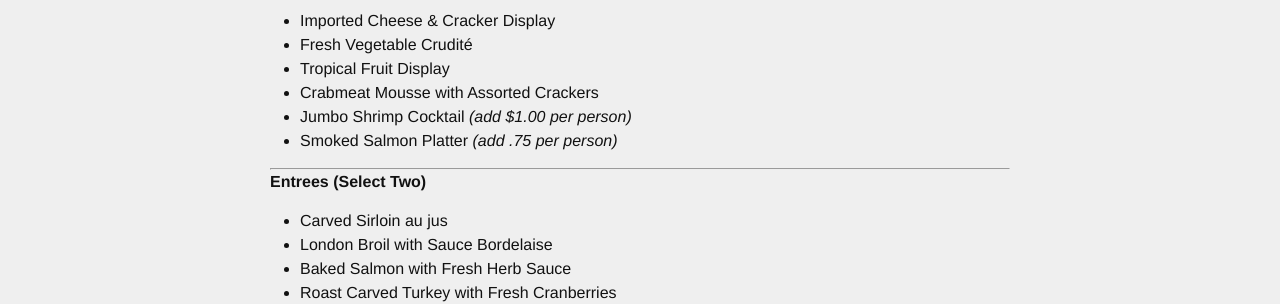
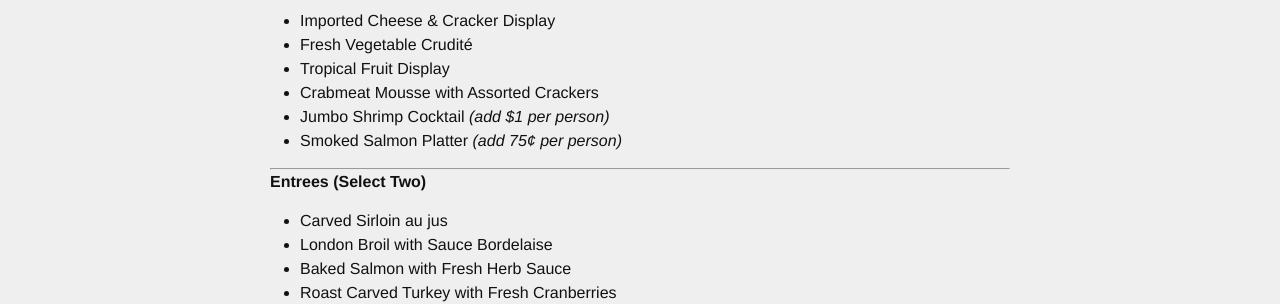
Before and after one commit to kmorrell27/UpperCrustCatering, a Jekyll site: the page built from _menus/weddings.md, in a window 1280 px wide. Shown: the part 436-740 px from the top of the page. Built offline with Jekyll 4.4.1, drawn with Linux system fonts in a browser that asks for light colours.

Commit message:
Death to trailing zeroes
Raaaargh!

```diff
--- a/_menus/weddings.md
+++ b/_menus/weddings.md
@@ -22,8 +22,8 @@ set-up, break down and cake cutting are available.
 - Fresh Vegetable Crudité
 - Tropical Fruit Display
 - Crabmeat Mousse with Assorted Crackers
-- Jumbo Shrimp Cocktail  *(add $1.00 per person)*
-- Smoked Salmon Platter  *(add .75 per person)*
+- Jumbo Shrimp Cocktail  *(add $1 per person)*
+- Smoked Salmon Platter  *(add 75¢ per person)*
 
 * * *
 
```
